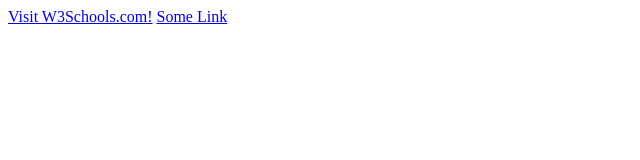
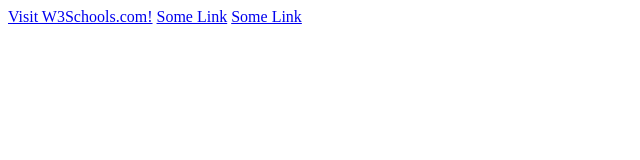
Before and after one commit to andresduarte/andresduarte.github.io, a plain HTML site: page index.html in a window 1280 px wide. Shown: the full height of the page, 0-640 px from the left. Drawn offline with Linux system fonts and the light colour scheme.

Commit message:
commit message

```diff
--- a/index.html
+++ b/index.html
@@ -1,2 +1,3 @@
 <a href="https://www.w3schools.com">Visit W3Schools.com!</a>
 <a href="./build/index.html">Some Link</a>
+<a href="./Omega">Some Link</a>
```
